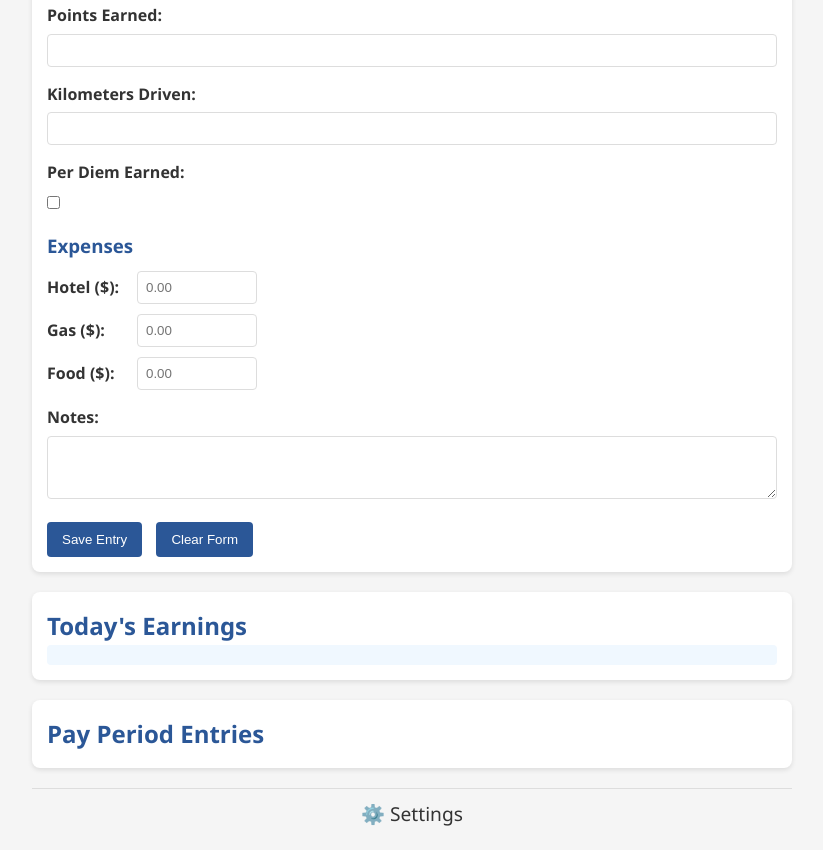
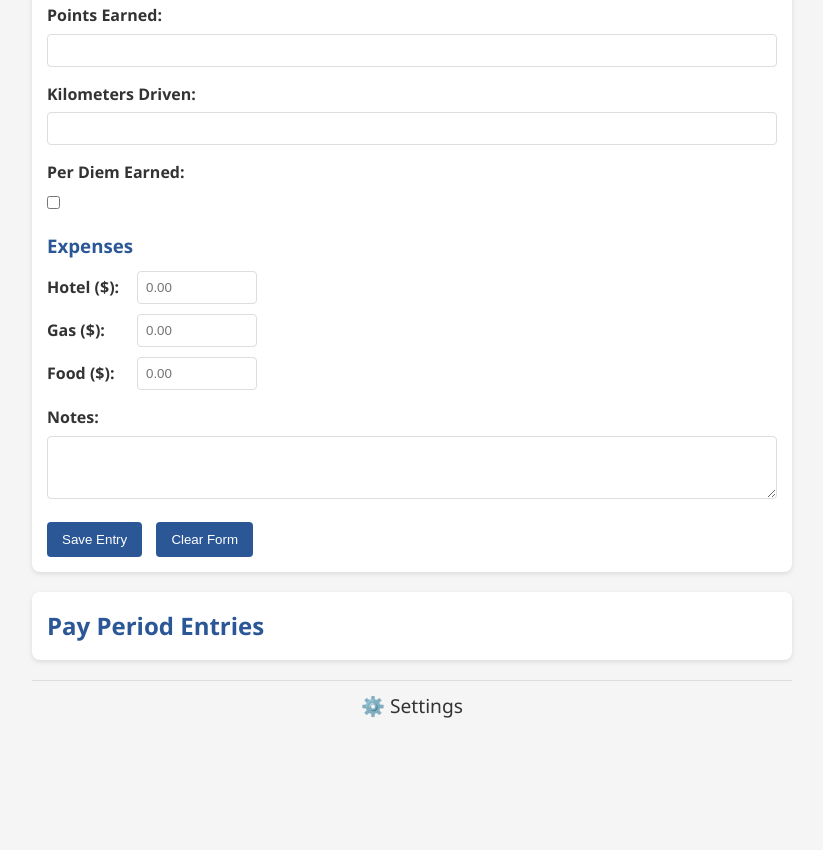
Before and after one commit to Conner160/ProfitTracker, a plain HTML site: page index.html in a window 1280 px wide. Shown: the part 538-1388 px from the top of the page, without its empty margins (228-1051 px from the left). After the commit the page ends 1280 px from the top, so only its background shows below. Drawn offline with Linux system fonts and the light colour scheme.

Commit message:
Update index.html
Removed today’s earnings  section

```diff
--- a/index.html
+++ b/index.html
@@ -96,12 +96,12 @@
         </section>
 
         <!-- Today's Earnings Display -->
-        <section id="earnings-summary">
+        <!--<section id="earnings-summary">
             <h2>Today's Earnings</h2>
             <div id="earnings-display">
                 <!-- Earnings will be displayed here -->
-            </div>
-        </section>
+           <!-- </div>
+        </section>-->
 
         <!-- Past Entries List -->
         <section id="past-entries">
```
